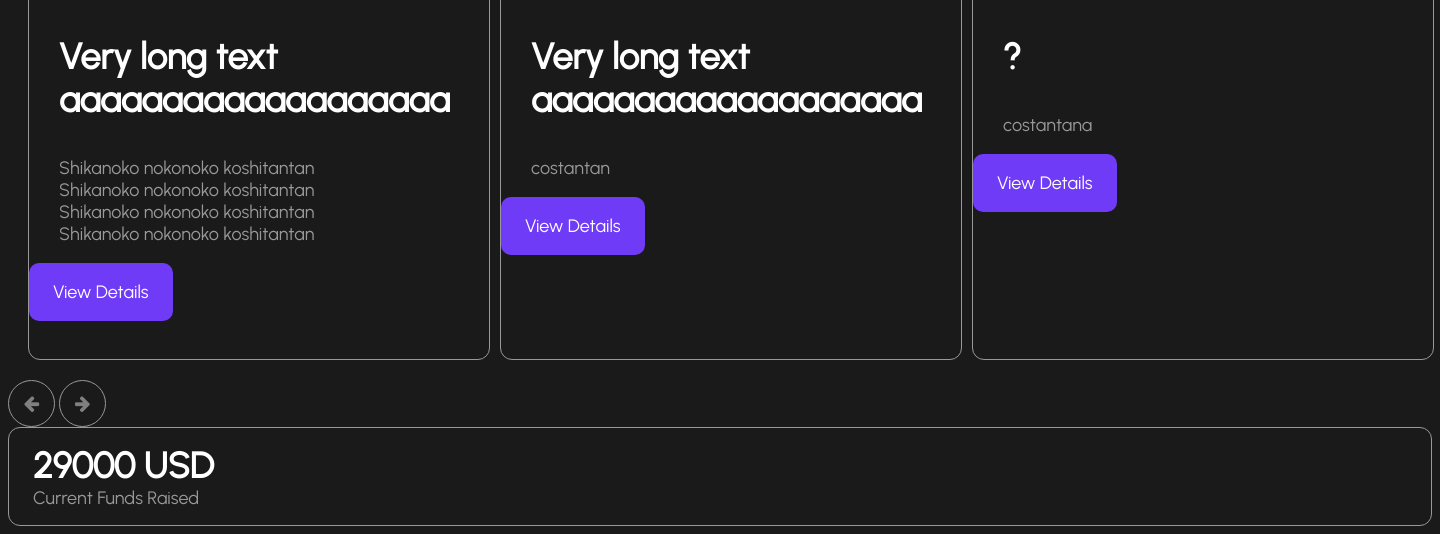
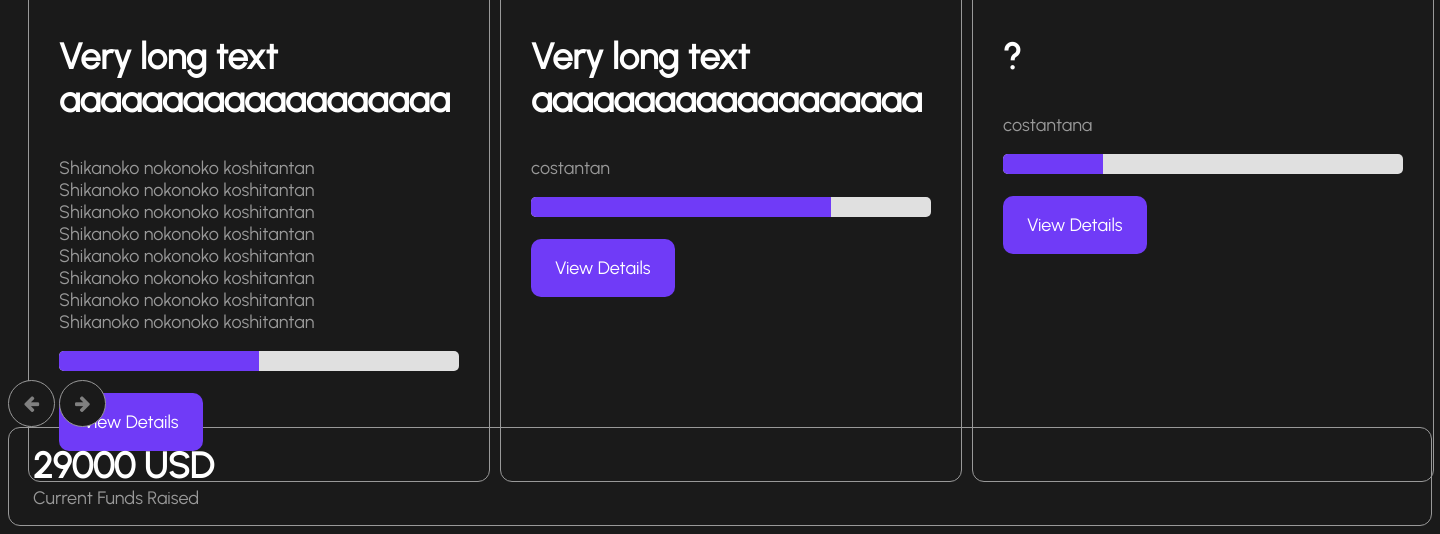
Before and after one commit to Nantawat6510545543/B2D-Ventures, a Django app: page / in a window 1440 px wide. Shown: the part 512-1046 px from the top of the page. Run offline with Django 5.2, Linux system fonts and the light colour scheme.

Commit message:
fix padding for card css and add progress bar

```diff
--- a/B2D_Ventures/static/css/index.css
+++ b/B2D_Ventures/static/css/index.css
@@ -8,27 +8,37 @@
 }
 
 .card-subcontainer {
+    padding: 30px;
     border: 1px solid #999999;
     border-radius: 12px;
 }
 
 .card-img {
-    padding: 30px;
-    padding-bottom: 0px;
     border-radius: 12px;
     width: 400px;
     height: 300px;
 }
 
 .card-heading-font {
-    padding-left: 30px;
     font-weight: bold;
     font-size: 36px;
 }
 
 .card-content-font {
-    padding-left: 30px;
     color: #999999;
     font-weight: 500;
     font-size: 18px;
 }
+
+.progress-bar {
+    background-color: #e0e0e0;
+    border-radius: 5px;
+    overflow: hidden;
+}
+
+.progress {
+    width: 0%; /* Set this to the percentage of completion */
+    background-color: #703BF7;
+    height: 20px;
+    box-sizing: border-box;
+}
--- a/B2D_Ventures/templates/index.html
+++ b/B2D_Ventures/templates/index.html
@@ -29,7 +29,15 @@
                 Shikanoko nokonoko koshitantan<br>
                 Shikanoko nokonoko koshitantan<br>
                 Shikanoko nokonoko koshitantan<br>
+
+                Shikanoko nokonoko koshitantan<br>
+                Shikanoko nokonoko koshitantan<br>
+                Shikanoko nokonoko koshitantan<br>
+                Shikanoko nokonoko koshitantan<br>
             </p>
+            <div class="progress-bar">
+                <div class="progress" style="width: 50%;"></div>
+            </div><br>
             <button class="generic-button" type="submit">View Details</button>
         </div>
         <div class="card-subcontainer">
@@ -42,6 +50,9 @@
             <p class="card-content-font">
                 costantan
             </p>
+            <div class="progress-bar">
+                <div class="progress" style="width: 75%;"></div>
+            </div><br>
             <button class="generic-button" type="submit">View Details</button>
         </div>
         <div class="card-subcontainer">
@@ -54,6 +65,9 @@
             <p class="card-content-font">
                 costantana
             </p>
+            <div class="progress-bar">
+                <div class="progress" style="width: 25%;"></div>
+            </div><br>
             <button class="generic-button" type="submit">View Details</button>
         </div>
     </div>
@@ -68,4 +82,5 @@
         <div class="heading-font">29000 USD</div>
         <div class="content-font">Current Funds Raised</div>
     </div>
+
 {% endblock %}
```
